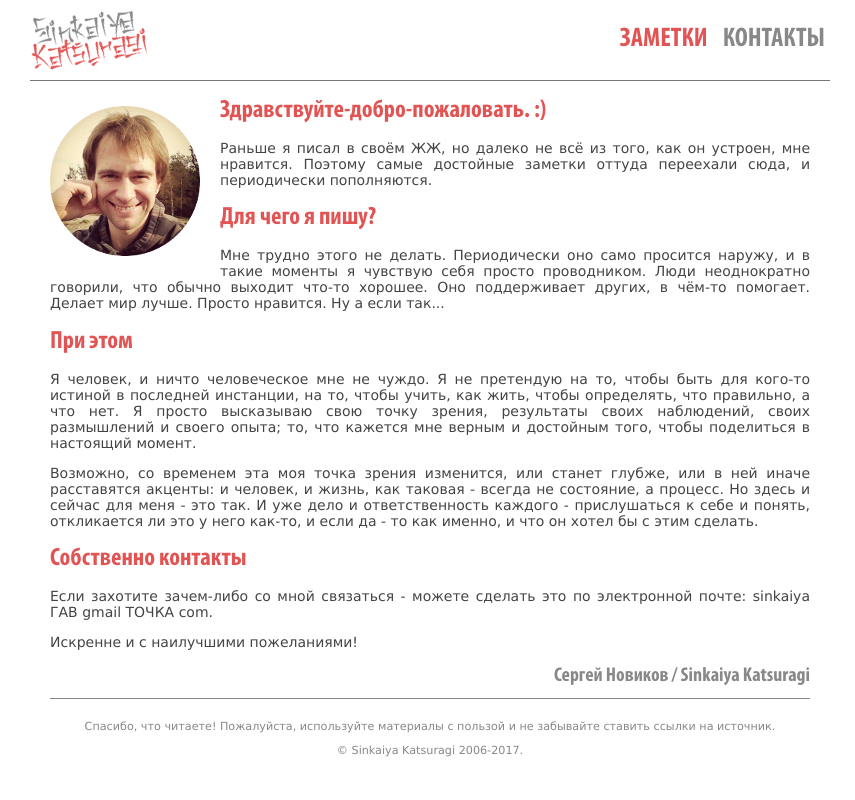
After one commit to Sinkaiya/sinkaiya, a Django app: page /contacts in a window 1280 px wide. The commit adds this page. Shown: the whole page, without its empty margins (210-1065 px from the left). Run offline with Django 3.2, Linux system fonts and the light colour scheme.

Commit message:
Contacts page added

```diff
--- a/blogapp/templates/blogapp/base.html
+++ b/blogapp/templates/blogapp/base.html
@@ -16,7 +16,7 @@
 				<div class="table">
 					<div class="row">
 						<div class="logo">
-							<a href="/">
+							<a href="{% url 'post_list' %}">
 								<img src="{% static 'img/sk.png' %}" alt="Sinkaiya Katsuragi" title="Sinkaiya Katsuragi" width="120" height="70">
 							</a>
 						</div>
@@ -24,7 +24,7 @@
 							<nav>
 								<ul class="ulnav">
 									<li class="linavactive">
-										<a href="/">
+										<a href="{% url 'post_list' %}">
 											ЗАМЕТКИ
 										</a>
 									</li>
--- /dev/null
+++ b/blogapp/templates/blogapp/contacts.html
@@ -0,0 +1,41 @@
+{% extends 'blogapp/base.html' %}
+{% load staticfiles %}
+
+{% block content %}
+    <div id="sinkaiya">
+	    <img src="{% static 'img/sinkaiya.png' %}" alt="Sinkaiya" title="Sinkaiya" width="150" height="150">
+	</div>
+	<h2>
+	    Здравствуйте-добро-пожаловать. :)
+	</h2>
+	<p>
+		Раньше я писал в своём ЖЖ, но далеко не всё из того, как он устроен, мне нравится. Поэтому самые достойные заметки оттуда переехали сюда, и периодически пополняются.
+	</p>
+	<h2>
+		Для чего я пишу?
+	</h2>
+	<p>
+		 Мне трудно этого не делать. Периодически оно само просится наружу, и в такие моменты я чувствую себя просто проводником. Люди неоднократно говорили, что обычно выходит что-то хорошее. Оно поддерживает других, в чём-то помогает. Делает мир лучше. Просто нравится. Ну а если так...
+	</p>
+	<h2>
+		При этом
+	</h2>
+	<p>
+		Я человек, и ничто человеческое мне не чуждо. Я не претендую на то, чтобы быть для кого-то истиной в последней инстанции, на то, чтобы учить, как жить, чтобы определять, что правильно, а что нет. Я просто высказываю свою точку зрения, результаты своих наблюдений, своих размышлений и своего опыта; то, что кажется мне верным и достойным того, чтобы поделиться в настоящий момент.
+	</p>
+	<p>
+		Возможно, со временем эта моя точка зрения изменится, или станет глубже, или в ней иначе расставятся акценты: и человек, и жизнь, как таковая - всегда не состояние, а процесс. Но здесь и сейчас для меня - это так. И уже дело и ответственность каждого - прислушаться к себе и понять, откликается ли это у него как-то, и если да - то как именно, и что он хотел бы с этим сделать.
+	</p>
+	<h2>
+		Собственно контакты
+	</h2>
+	<p>
+		Если захотите зачем-либо со мной связаться - можете сделать это по электронной почте: sinkaiya ГАВ gmail ТОЧКА com.
+	</p>
+	<p>
+		Искренне и с наилучшими пожеланиями!
+	</p>
+	<h2 class="grey">
+		Сергей Новиков / Sinkaiya Katsuragi
+	</h2>
+{% endblock %}
--- a/blogapp/urls.py
+++ b/blogapp/urls.py
@@ -5,5 +5,6 @@ from . import views
 urlpatterns = [
     url(r'^$', views.post_list, name='post_list'),
     url(r'^post/(?P<pk>\d+)/$', views.post_detail, name='post_detail'),
-    url(r'^notfound$', views.not_found_view, name='notfound')
+    url(r'^notfound$', views.not_found_view, name='notfound'),
+    url(r'^contacts', views.contacts, name='contacts'),
 ]
--- a/blogapp/views.py
+++ b/blogapp/views.py
@@ -15,3 +15,6 @@ def post_detail(request, pk):
 
 def not_found_view(request):
     return render(request, 'blogapp/404.html', {})
+
+def contacts(request):
+    return render(request, 'blogapp/contacts.html', {})
```
Also changed, not shown: blogapp/static/img/sinkaiya.png (added).
